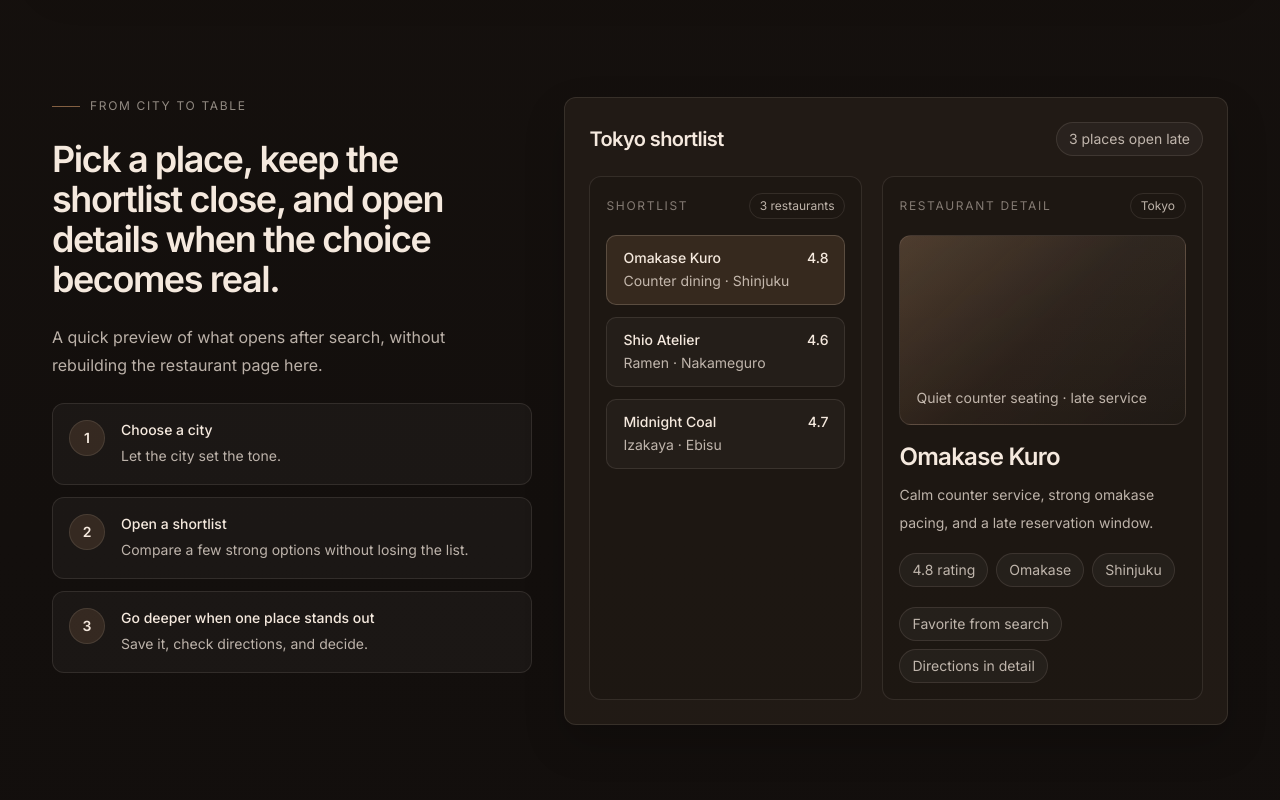
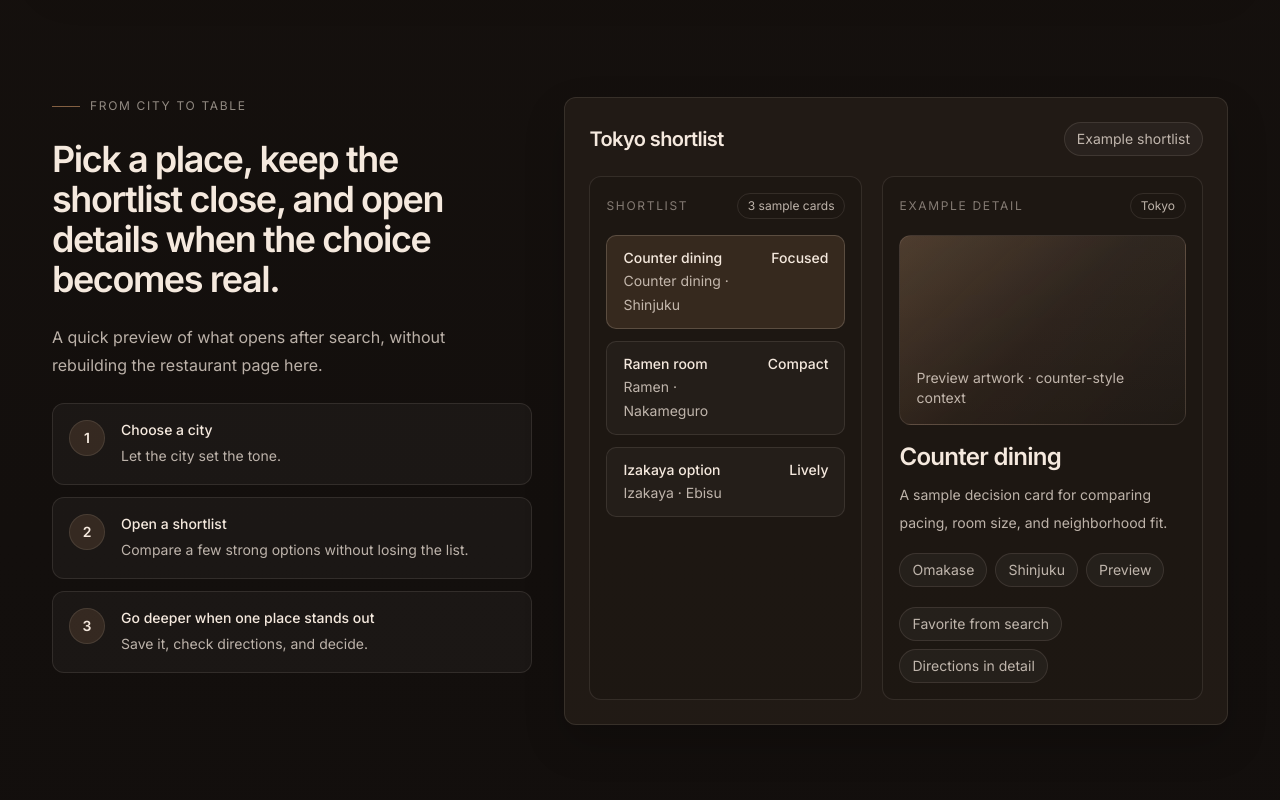
Before and after one commit to Spook65/Mapetite, a React (Vite) app: page / in a window 1280 px wide. Shown: the part 1360-2160 px from the top of the page. Built offline with nearby package versions, Linux system fonts and the light colour scheme; no server answers; a web font is replaced by a local one.

Commit message:
Make landing sample content credibility-safe

```diff
--- a/src/routes/index.tsx
+++ b/src/routes/index.tsx
@@ -25,46 +25,46 @@ const cityStarts = [
 		key: "tokyo",
 		name: "Tokyo",
 		country: "Japan",
-		stageTag: "Late counters",
+		stageTag: "Example flow",
 		stageNote:
-			"Tighter shortlists, quieter counters, and stronger late options.",
+			"A sample flow for comparing compact rooms, counter formats, and quieter plans.",
 		summary:
 			"Begin here when the night leans toward compact dining rooms, quieter service, and a shortlist that narrows quickly.",
 		focusTitle: "Tokyo keeps the shortlist tighter from the first result.",
-		focusSubtitle: "Counter dining · late service · hidden bars",
-		bestFor: "Counter dining and late reservations.",
+		focusSubtitle: "Counter dining · ramen · izakaya",
+		bestFor: "Counter dining and compact shortlist decisions.",
 		shortlistMood: "Compact, precise, and easy to narrow.",
 		naturalNextMove: "Open details when one room feels worth the trip.",
-		heroTitle: "Omakase, kaiseki, late-night counters",
-		shortlistLabel: "3 places open late",
+		heroTitle: "Counter dining, ramen, izakaya",
+		shortlistLabel: "Example shortlist",
 		tags: ["Omakase", "Ramen", "Izakaya"],
 		restaurants: [
 			{
-				name: "Omakase Kuro",
+				name: "Counter dining",
 				subtitle: "Counter dining · Shinjuku",
-				rating: "4.8",
+				signal: "Focused",
 				detail:
-					"Calm counter service, strong omakase pacing, and a late reservation window.",
-				imageLabel: "Quiet counter seating · late service",
-				meta: ["4.8 rating", "Omakase", "Shinjuku"],
+					"A sample decision card for comparing pacing, room size, and neighborhood fit.",
+				imageLabel: "Preview artwork · counter-style context",
+				meta: ["Omakase", "Shinjuku", "Preview"],
 			},
 			{
-				name: "Shio Atelier",
+				name: "Ramen room",
 				subtitle: "Ramen · Nakameguro",
-				rating: "4.6",
+				signal: "Compact",
 				detail:
-					"Broth-led, compact, and easy to slot into a quieter evening plan.",
-				imageLabel: "Open kitchen glow · neighborhood pace",
-				meta: ["4.6 rating", "Ramen", "Nakameguro"],
+					"A sample card for a simpler stop where route, neighborhood, and timing matter more than ceremony.",
+				imageLabel: "Preview artwork · neighborhood pace",
+				meta: ["Ramen", "Nakameguro", "Preview"],
 			},
 			{
-				name: "Midnight Coal",
+				name: "Izakaya option",
 				subtitle: "Izakaya · Ebisu",
-				rating: "4.7",
+				signal: "Lively",
 				detail:
-					"Lively enough for a late table, but still focused on the room and the grill.",
-				imageLabel: "Late service · charcoal counter",
-				meta: ["4.7 rating", "Izakaya", "Ebisu"],
+					"A sample comparison point for a warmer, more social room in the shortlist.",
+				imageLabel: "Preview artwork · charcoal counter mood",
+				meta: ["Izakaya", "Ebisu", "Preview"],
 			},
 		],
 	},
@@ -82,35 +82,35 @@ const cityStarts = [
 		shortlistMood: "Layered, elegant, and easy to stretch into the night.",
 		naturalNextMove: "Compare the room, then open details for the final call.",
 		heroTitle: "Bistros, wine bars, tasting menus",
-		shortlistLabel: "3 rooms worth lingering in",
+		shortlistLabel: "Example shortlist",
 		tags: ["Bistro", "Wine bar", "Tasting menu"],
 		restaurants: [
 			{
-				name: "Maison Rive",
+				name: "Bistro table",
 				subtitle: "Bistro · Saint-Germain",
-				rating: "4.7",
+				signal: "Classic",
 				detail:
-					"A confident room with classic pacing, strong staff guidance, and a deep wine list.",
-				imageLabel: "Candlelit banquettes · late seating",
-				meta: ["4.7 rating", "Bistro", "Saint-Germain"],
+					"A sample card for comparing room character, location, and a slower meal.",
+				imageLabel: "Preview artwork · bistro room context",
+				meta: ["Bistro", "Saint-Germain", "Preview"],
 			},
 			{
-				name: "Verre Minuit",
+				name: "Wine bar",
 				subtitle: "Wine bar · Le Marais",
-				rating: "4.6",
+				signal: "Flexible",
 				detail:
-					"A tighter list built for glasses first, small plates second, and easy second stops.",
-				imageLabel: "Glass pours · narrow room energy",
-				meta: ["4.6 rating", "Wine bar", "Le Marais"],
+					"A sample option for lighter plans, smaller plates, and easier second stops.",
+				imageLabel: "Preview artwork · narrow room energy",
+				meta: ["Wine bar", "Le Marais", "Preview"],
 			},
 			{
-				name: "Atelier Sept",
+				name: "Tasting menu",
 				subtitle: "Tasting menu · 7th arrondissement",
-				rating: "4.8",
+				signal: "Occasion",
 				detail:
-					"More formal, more paced, and worth opening when the night needs a stronger centerpiece.",
-				imageLabel: "Chef-led dining room · tasting pace",
-				meta: ["4.8 rating", "Tasting menu", "7th arrondissement"],
+					"A sample card for when the night needs a more deliberate centerpiece.",
+				imageLabel: "Preview artwork · tasting room pace",
+				meta: ["Tasting menu", "7th arrondissement", "Preview"],
 			},
 		],
 	},
@@ -129,35 +129,35 @@ const cityStarts = [
 		shortlistMood: "Balanced, flexible, and easy to compare.",
 		naturalNextMove: "Use the shortlist to narrow, then open details for confidence.",
 		heroTitle: "Dining rooms and chef-led menus",
-		shortlistLabel: "3 places with room-led appeal",
+		shortlistLabel: "Example shortlist",
 		tags: ["Dining room", "Gastropub", "Chef-led"],
 		restaurants: [
 			{
-				name: "Lark & Ember",
+				name: "Dining room",
 				subtitle: "Dining room · Marylebone",
-				rating: "4.7",
+				signal: "Polished",
 				detail:
-					"A composed dining room that feels occasion-ready without forcing a heavy night.",
-				imageLabel: "Warm room lighting · composed tables",
-				meta: ["4.7 rating", "Dining room", "Marylebone"],
+					"A sample card for an occasion-ready room without forcing a heavy night.",
+				imageLabel: "Preview artwork · composed tables",
+				meta: ["Dining room", "Marylebone", "Preview"],
 			},
 			{
-				name: "The Bramble House",
+				name: "Gastropub",
 				subtitle: "Gastropub · Notting Hill",
-				rating: "4.5",
+				signal: "Relaxed",
 				detail:
-					"Relaxed enough for a quick decision, but still worth opening for menu confidence.",
-				imageLabel: "Corner pub glow · wood bar finish",
-				meta: ["4.5 rating", "Gastropub", "Notting Hill"],
+					"A sample option for relaxed pacing, neighborhood fit, and easier plans.",
+				imageLabel: "Preview artwork · corner pub glow",
+				meta: ["Gastropub", "Notting Hill", "Preview"],
 			},
 			{
-				name: "Chapter One Table",
+				name: "Chef-led menu",
 				subtitle: "Chef-led menu · Shoreditch",
-				rating: "4.8",
+				signal: "Focused",
 				detail:
-					"Sharper pacing and more deliberate courses when the shortlist needs a clear standout.",
-				imageLabel: "Chef pass · evening tasting room",
-				meta: ["4.8 rating", "Chef-led", "Shoreditch"],
+					"A sample card for sharper pacing when the shortlist needs a clearer standout.",
+				imageLabel: "Preview artwork · chef pass context",
+				meta: ["Chef-led", "Shoreditch", "Preview"],
 			},
 		],
 	},
@@ -176,35 +176,35 @@ const cityStarts = [
 		shortlistMood: "Wide, visual, and easier to compare by setting.",
 		naturalNextMove: "Open details once the room and route both feel right.",
 		heroTitle: "Rooftops, hotel dining, tasting menus",
-		shortlistLabel: "3 rooms with stronger setting pull",
+		shortlistLabel: "Example shortlist",
 		tags: ["Rooftop", "Hotel dining", "Tasting menu"],
 		restaurants: [
 			{
-				name: "Astra Marina",
+				name: "Rooftop setting",
 				subtitle: "Rooftop dining · Dubai Marina",
-				rating: "4.7",
+				signal: "Scenic",
 				detail:
-					"A stronger route-and-room decision where the setting matters as much as the booking.",
-				imageLabel: "Skyline terrace · marina lights",
-				meta: ["4.7 rating", "Rooftop", "Dubai Marina"],
+					"A sample card for route-and-room decisions where the setting matters.",
+				imageLabel: "Preview artwork · skyline terrace mood",
+				meta: ["Rooftop", "Dubai Marina", "Preview"],
 			},
 			{
-				name: "Palm Atelier",
+				name: "Hotel dining",
 				subtitle: "Hotel dining · Palm Jumeirah",
-				rating: "4.6",
+				signal: "Composed",
 				detail:
-					"Polished hotel service with enough calm to make the shortlist feel easy to trust.",
-				imageLabel: "Lobby glow · waterfront dining",
-				meta: ["4.6 rating", "Hotel dining", "Palm Jumeirah"],
+					"A sample option for calmer service, setting confidence, and easier comparison.",
+				imageLabel: "Preview artwork · waterfront dining mood",
+				meta: ["Hotel dining", "Palm Jumeirah", "Preview"],
 			},
 			{
-				name: "Ember Room DXB",
+				name: "Tasting room",
 				subtitle: "Tasting menu · DIFC",
-				rating: "4.8",
+				signal: "Deliberate",
 				detail:
-					"A sharper choice when the night calls for something more deliberate and worth the trip.",
-				imageLabel: "Evening tasting room · city lights",
-				meta: ["4.8 rating", "Tasting menu", "DIFC"],
+					"A sample card for a more deliberate choice when the trip needs stronger context.",
+				imageLabel: "Preview artwork · city-light dining mood",
+				meta: ["Tasting menu", "DIFC", "Preview"],
 			},
 		],
 	},
@@ -490,7 +490,7 @@ function LandingPage() {
 						<div className="grid gap-4">
 							<div className="mapetite-panel overflow-hidden p-5 md:p-6">
 								<div className="mapetite-faint-copy text-xs uppercase tracking-[0.14em]">
-									Tonight starts in {selectedCity.name}
+									Sample city flow
 								</div>
 								<div className="mt-4 flex flex-col items-start gap-3 sm:flex-row sm:items-center sm:justify-between">
 									<strong className="text-3xl font-semibold tracking-[-0.04em] text-[var(--mapetite-text)]">
@@ -519,7 +519,7 @@ function LandingPage() {
 												{restaurant.name}
 											</strong>
 											<span className="mapetite-muted-copy mt-1 block text-sm">
-												{restaurant.subtitle} · {restaurant.rating}
+												{restaurant.subtitle} · {restaurant.signal}
 											</span>
 										</button>
 									))}
@@ -637,7 +637,7 @@ function LandingPage() {
 												</span>
 											</div>
 											<div className="rounded-full border border-[var(--mapetite-border)] px-2.5 py-1 text-sm text-[var(--mapetite-text-soft)]">
-												{restaurant.rating}
+												{restaurant.signal}
 											</div>
 										</button>
 									))}
@@ -728,7 +728,7 @@ function LandingPage() {
 											Shortlist
 										</span>
 										<div className="rounded-full border border-[var(--mapetite-border)] px-2.5 py-1 text-xs text-[var(--mapetite-text-soft)]">
-											{selectedCity.restaurants.length} restaurants
+											{selectedCity.restaurants.length} sample cards
 										</div>
 									</div>
 									<div className="mt-4 space-y-3">
@@ -755,7 +755,7 @@ function LandingPage() {
 														</span>
 													</div>
 													<div className="text-sm font-medium text-[var(--mapetite-text)]">
-														{restaurant.rating}
+														{restaurant.signal}
 													</div>
 												</div>
 											</button>
@@ -766,7 +766,7 @@ function LandingPage() {
 								<div className="rounded-[12px] border border-[var(--mapetite-border)] bg-black/10 p-4">
 									<div className="flex items-center justify-between gap-3">
 										<span className="mapetite-faint-copy text-xs uppercase tracking-[0.14em]">
-											Restaurant detail
+											Example detail
 										</span>
 										<div className="rounded-full border border-[var(--mapetite-border)] px-2.5 py-1 text-xs text-[var(--mapetite-text-soft)]">
 											{selectedCity.name}
```
